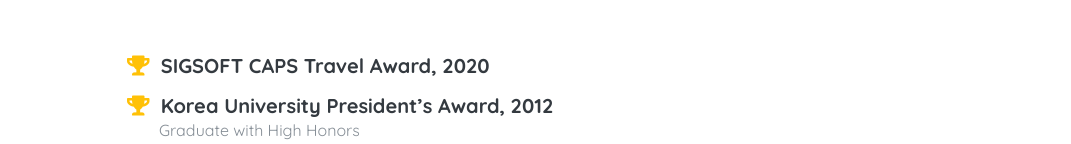
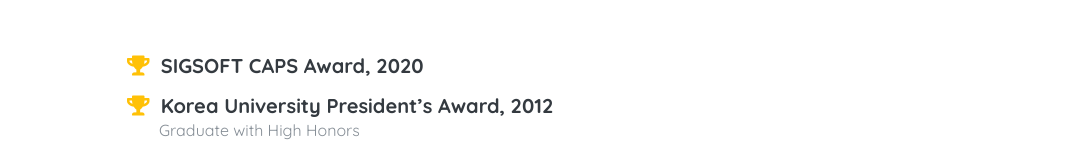
Before and after one commit to yirugi/yirugi.github.io, a plain HTML site: page index.html in a window 1280 px wide. Shown: the part 5344-5488 px from the top of the page, without its empty margins (209-1280 px from the left). Drawn offline with nearby package versions, Linux system fonts and the light colour scheme.

Commit message:
Update index.html

```diff
--- a/index.html
+++ b/index.html
@@ -431,7 +431,7 @@
       <div class="w-100">
         <h2 class="mb-5">Awards</h2>
         <div class="awards-item">
-          <h4 class="mb-0"><i class="fa fa-trophy text-warning"></i>&nbsp;&nbsp;SIGSOFT CAPS Travel Award, 2020</h4>
+          <h4 class="mb-0"><i class="fa fa-trophy text-warning"></i>&nbsp;&nbsp;SIGSOFT CAPS Award, 2020</h4>
         </div>
         <div class="awards-item">
           <h4 class="mb-0"><i class="fa fa-trophy text-warning"></i>&nbsp;&nbsp;Korea University President’s Award, 2012</h4>
```
